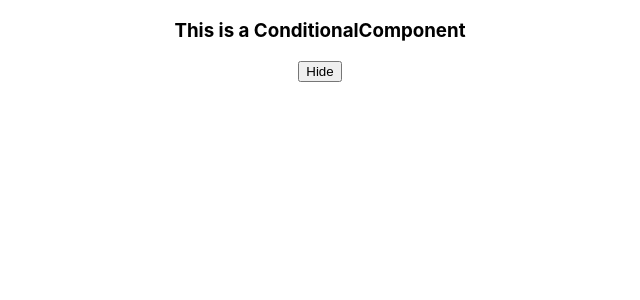
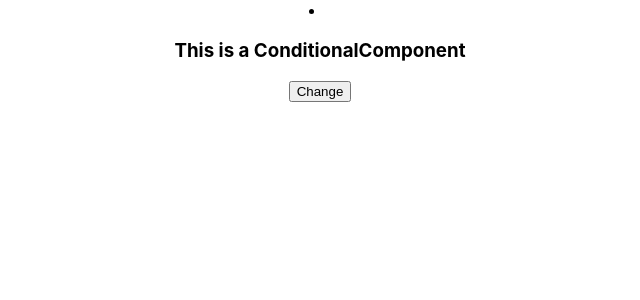
Before and after one commit to zamanrahimi/react-project-t, a React (Create React App) app: page / in a window 1280 px wide. Shown: the top 300 px of the page, without its empty margins (320-960 px from the left). Built offline with nearby package versions, Linux system fonts and the light colour scheme.

Commit message:
24, - ,Conditional Rendering using elment variable

```diff
--- a/src/components/ConditionalComponent.js
+++ b/src/components/ConditionalComponent.js
@@ -2,19 +2,20 @@ import {useState} from 'react';
 export default function ConditionalCOmponet(){
 
     const [display, setDisplay] = useState(true);
+    let output;
 
     if(display){
-        return(<div>
-            <h3>This is a ConditionalComponent</h3>
-            <button onClick={()=>setDisplay(false)}>Hide</button>
-        </div>);
-
+        output = <h3>This is a ConditionalComponent</h3>
     }
     else{
-        return(<div>
-            <h3>There is nothing to be displayed</h3>
-            <button onClick={()=>setDisplay(true)}>Show</button>
-        </div>);
+        output = <h3>Nothing to show</h3>
     }
 
+    return(<div>
+        <li>{output}</li>
+        <button onClick={()=>setDisplay(false)}>Change</button>
+    </div>);
+
+
+
 }
```
